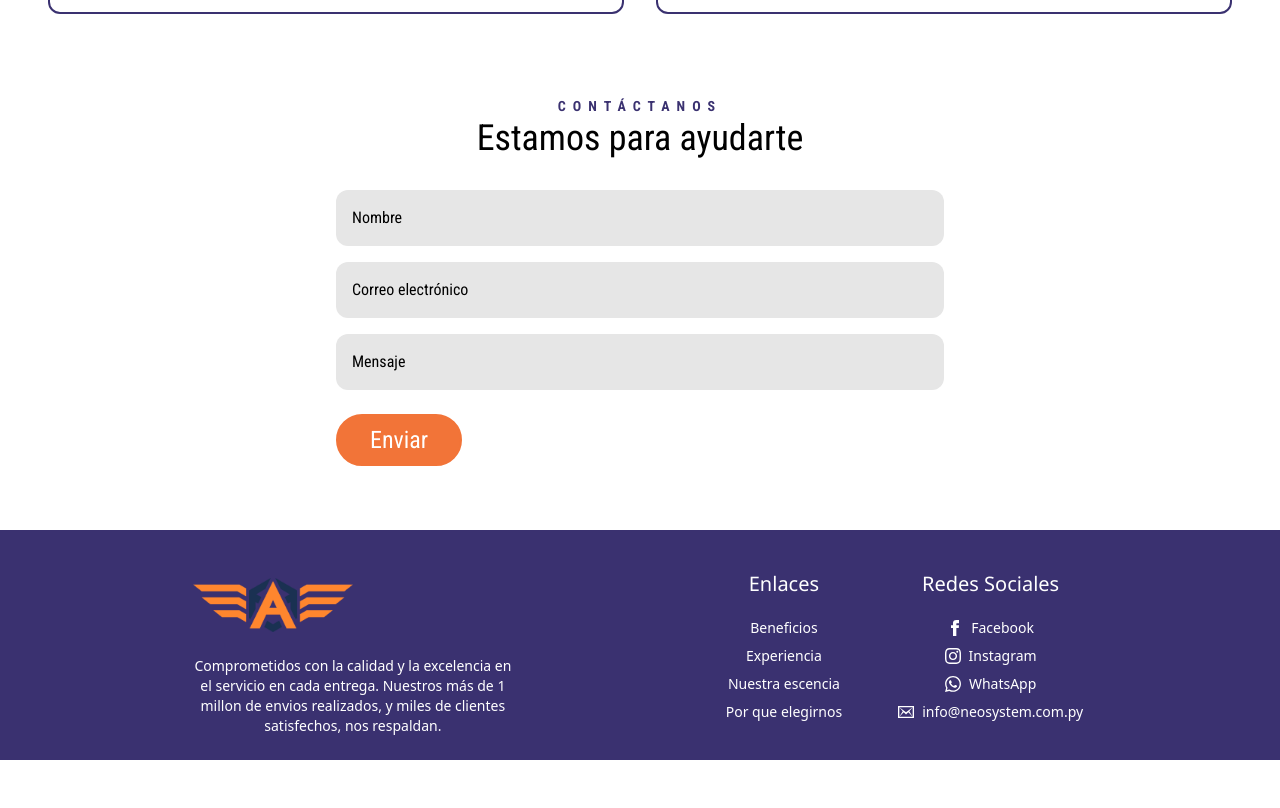
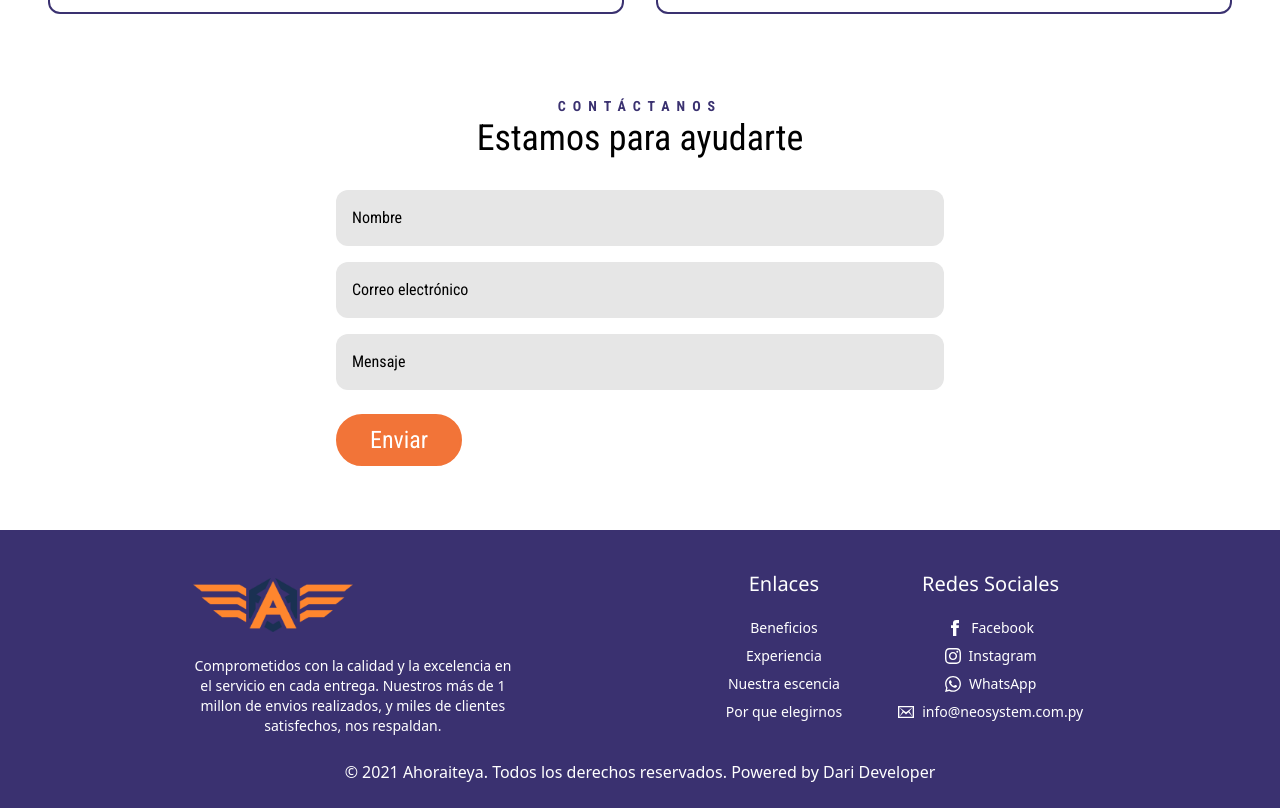
Before and after one commit to darideveloper/ahoraiteya, a Next.js app: page / in a window 1280 px wide. Shown: the part 4841-5649 px from the top of the page. Before the commit the page ends 5601 px from the top, so only its background shows below. Built offline with nearby package versions, Linux system fonts and the light colour scheme.

Commit message:
feat (Footer): add Copyright

```diff
--- a/sections/footer.jsx
+++ b/sections/footer.jsx
@@ -1,3 +1,4 @@
+import Link from 'next/link'
 import MenuList from '@/components/menu-list'
 import Logo from '@/components/logo'
 import { footerMenuItems, socialItems } from '@/libs/menus'
@@ -11,6 +12,7 @@ export default function Footer() {
         w-full
         py-6
         mt-12
+        text-white
       `}
     >
       <div
@@ -18,7 +20,6 @@ export default function Footer() {
           content
           container
           mx-auto
-          text-white
           flex
           flex-col md:flex-row
           justify-center lg:justify-evenly
@@ -76,6 +77,24 @@ export default function Footer() {
 
         </div>
       </div>
+
+      <p
+        className={`
+          w-11/12
+          mx-auto
+          text-center
+          mt-6
+        `}
+      >
+        © 2021 Ahoraiteya. Todos los derechos reservados. Powered by&nbsp;
+        <Link
+          href="https://api.whatsapp.com/send?phone=5214493402622"
+          target="_blank"
+        >
+          Dari Developer
+        </Link>
+      </p>
+
     </footer>
   )
 }
```
Lines whose indentation alone changed are shown as unchanged.
